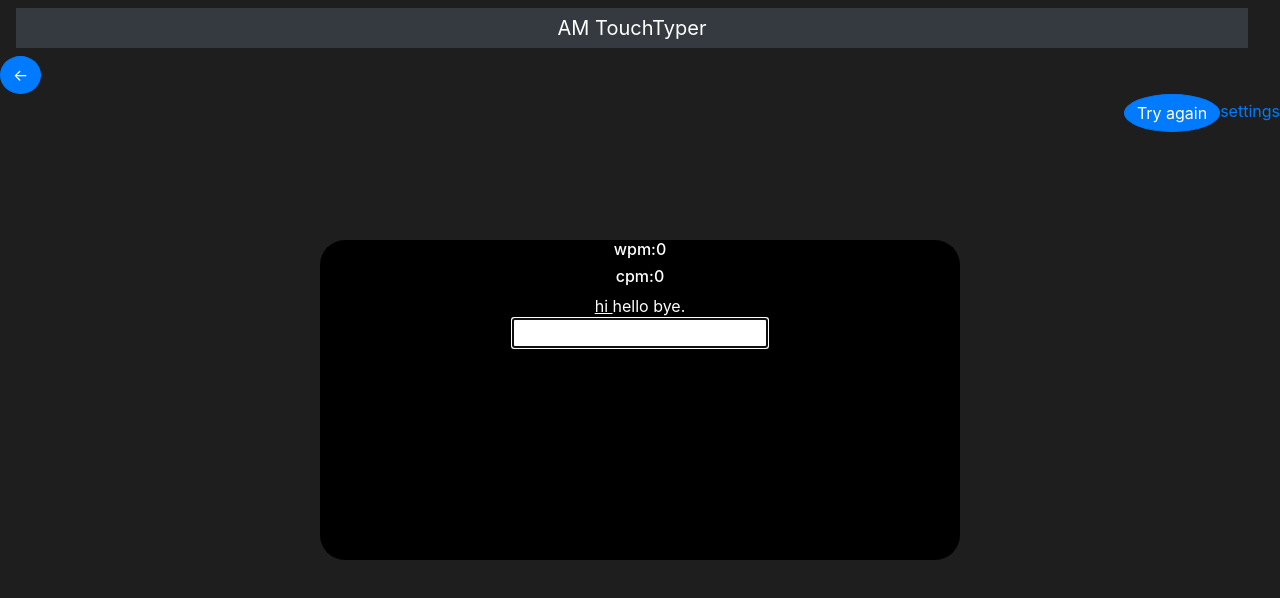
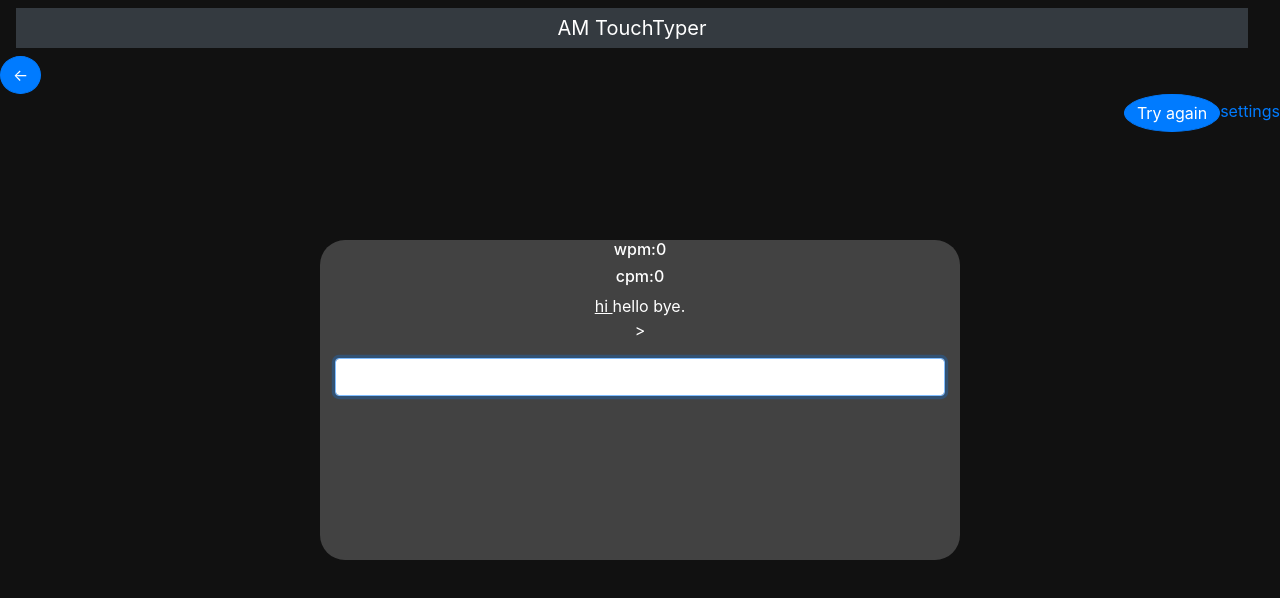
Before and after one commit to AM-Software-Developers/TouchTyper, a Vue app: page /#/play in a window 1280 px wide. Shown: the top 598 px of the page. Built offline with nearby package versions, Linux system fonts and the light colour scheme.

Commit message:
UI update

```diff
--- a/public/index.html
+++ b/public/index.html
@@ -7,7 +7,7 @@
     <link rel="icon" href="<%= BASE_URL %>favicon.ico">
     <title>am-touchtypingpractice</title>
   </head>
-  <body style="background-color:#1e1e1e;color:white">
+  <body style="background-color:#111111;color:white">
     <noscript>
       <strong>We're sorry but am-touchtypingpractice doesn't work properly without JavaScript enabled. Please enable it to continue.</strong>
     </noscript>
--- a/src/components/Play.vue
+++ b/src/components/Play.vue
@@ -45,7 +45,9 @@
         </span>
         <span class="unfinished">{{unfinished}}</span>
         <br />
-        <input type="text" id="tempword" v-model="tempword" :disabled="disableInput" />
+        <span style="form-inline">
+        <p class="form-group">></p>
+        <input type="text" id="tempword" class="form-control form-group" v-model="tempword" :disabled="disableInput" /></span>
         <p>{{tempword}}</p>
       </div>
       <div v-else class="centerbox">BETTER LUCK NEXT TIME</div>
@@ -85,7 +87,6 @@ export default {
       var words = this.unfinished.split(" ");
       var word = words[0];
       var self = this;
-      // console.log(this.tempword);
       if (
         this.tempword === "" &&
         this.currentunfinished === "" &&
@@ -96,7 +97,6 @@ export default {
         this.unfinished = this.unfinished.replace(word + " ", "");
         return;
       }
-      // console.log(this.currentword);
       var chars = this.currentword.split("");
       var curchars = this.tempword.split("");
       var pos = 0;
@@ -203,7 +203,7 @@ export default {
   display: inline-block;
   width: 50%;
   height: 40%;
-  background-color: #000;
+  background-color: #424242;
   margin: 0;
   top: 50%;
   left: 50%;
--- a/src/components/Welcome.vue
+++ b/src/components/Welcome.vue
@@ -3,7 +3,7 @@
     <div align="center">
       <div class="centerbox typewriter">
         <h1>AM TouchTyper</h1>
-        <router-link v-shortkey="['ctrl', 'alt', 'o']" @shortkey.native="theAction()" tag="button" to="/play" class="btn btn-primary btn-danger">Start Typing</router-link>
+        <router-link v-shortkey="['ctrl', 'alt', 'o']" @shortkey.native="theAction()" tag="button" to="/play" class="btn btn-primary btn-danger btn-lg">Start Typing</router-link>
       </div>
     </div>
   </div>
@@ -28,7 +28,7 @@ export default {
 <style scoped>
 .centerbox {
   border-radius: 25px;
-  background-color: black;
+  background-color: #424242;
   color:aliceblue;
   margin: 0;
   top: 50%;
```
